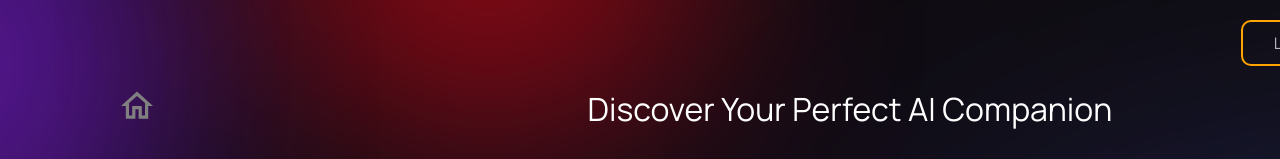
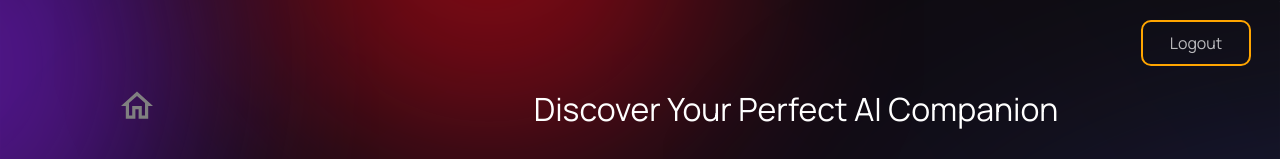
Before and after one commit to Swapnita06/Cortex, a React (Create React App) app in the folder frontend/: page /home in a window 1280 px wide. Shown: the top 159 px of the page. Built offline with nearby package versions, Linux system fonts and the light colour scheme; no server answers.

Commit message:
login logout btn

```diff
--- a/frontend/src/pages/Home.jsx
+++ b/frontend/src/pages/Home.jsx
@@ -203,8 +203,8 @@ const Home = () => {
           border:"2px solid orange",
           padding:"10px",
           fontSize:"16px",
-          width: "117.895px",
-          marginLeft:"900px"
+          width: "110px",
+          marginLeft:"800px",
           }}
           onClick={() => logout({ returnTo: window.location.origin })}>Logout</button>
           <h1 className="main-title" style={{ fontFamily: "Manrope", fontWeight: "400", color: "white" }}>Discover Your Perfect AI Companion</h1>
```
